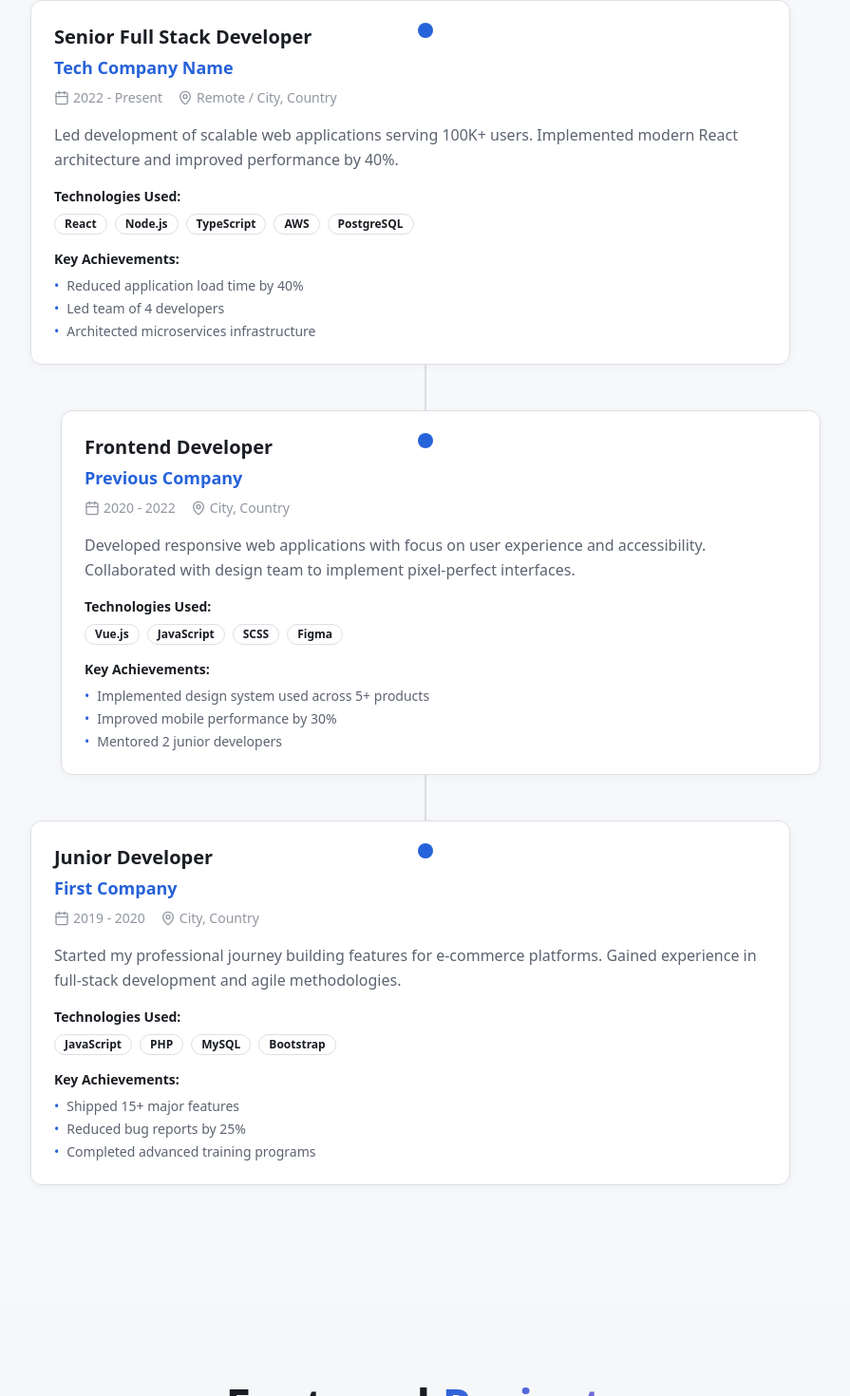
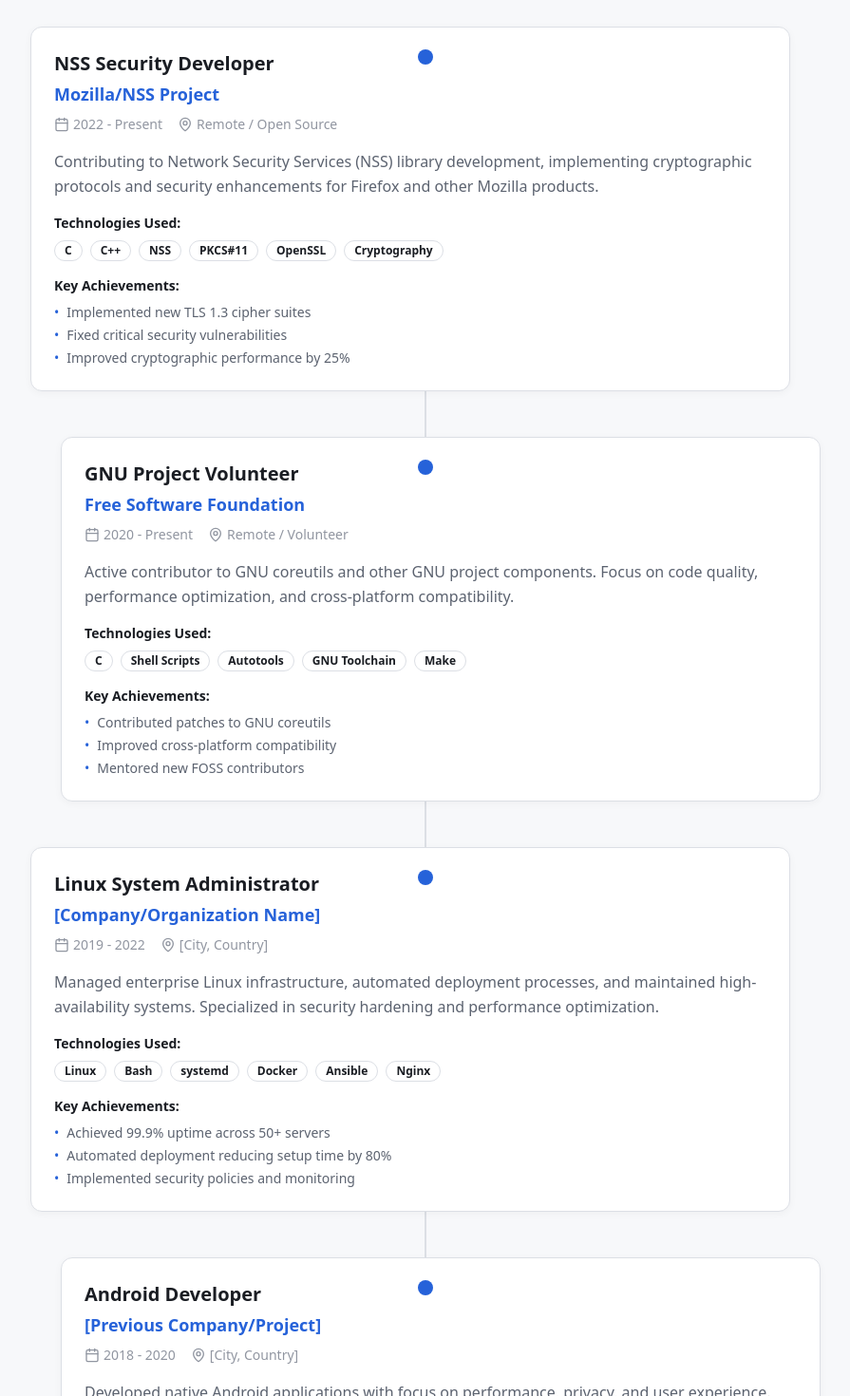
Before and after one commit to Symbian-Bro/Portfolio, a React (Vite) app: page / in a window 1280 px wide. Shown: the part 2560-4030 px from the top of the page at 95% size, without its empty margins (192-1087 px from the left). Built offline with nearby package versions, Linux system fonts and the light colour scheme.

Commit message:
Update work experience
Replace web development experience with native app development, system administration, and GNU Project volunteering.

```diff
--- a/src/components/portfolio/ExperienceSection.tsx
+++ b/src/components/portfolio/ExperienceSection.tsx
@@ -5,42 +5,55 @@ import { Calendar, MapPin } from "lucide-react";
 const ExperienceSection = () => {
   const experiences = [
     {
-      role: "Senior Full Stack Developer",
-      company: "Tech Company Name",
+      role: "NSS Security Developer",
+      company: "Mozilla/NSS Project",
       period: "2022 - Present",
-      location: "Remote / City, Country",
-      description: "Led development of scalable web applications serving 100K+ users. Implemented modern React architecture and improved performance by 40%.",
-      technologies: ["React", "Node.js", "TypeScript", "AWS", "PostgreSQL"],
+      location: "Remote / Open Source",
+      description: "Contributing to Network Security Services (NSS) library development, implementing cryptographic protocols and security enhancements for Firefox and other Mozilla products.",
+      technologies: ["C", "C++", "NSS", "PKCS#11", "OpenSSL", "Cryptography"],
       achievements: [
-        "Reduced application load time by 40%",
-        "Led team of 4 developers",
-        "Architected microservices infrastructure"
+        "Implemented new TLS 1.3 cipher suites",
+        "Fixed critical security vulnerabilities",
+        "Improved cryptographic performance by 25%"
       ]
     },
     {
-      role: "Frontend Developer",
-      company: "Previous Company",
-      period: "2020 - 2022",
-      location: "City, Country",
-      description: "Developed responsive web applications with focus on user experience and accessibility. Collaborated with design team to implement pixel-perfect interfaces.",
-      technologies: ["Vue.js", "JavaScript", "SCSS", "Figma"],
+      role: "GNU Project Volunteer",
+      company: "Free Software Foundation",
+      period: "2020 - Present",
+      location: "Remote / Volunteer",
+      description: "Active contributor to GNU coreutils and other GNU project components. Focus on code quality, performance optimization, and cross-platform compatibility.",
+      technologies: ["C", "Shell Scripts", "Autotools", "GNU Toolchain", "Make"],
       achievements: [
-        "Implemented design system used across 5+ products",
-        "Improved mobile performance by 30%",
-        "Mentored 2 junior developers"
+        "Contributed patches to GNU coreutils",
+        "Improved cross-platform compatibility",
+        "Mentored new FOSS contributors"
       ]
     },
     {
-      role: "Junior Developer",
-      company: "First Company",
-      period: "2019 - 2020",
-      location: "City, Country",
-      description: "Started my professional journey building features for e-commerce platforms. Gained experience in full-stack development and agile methodologies.",
-      technologies: ["JavaScript", "PHP", "MySQL", "Bootstrap"],
+      role: "Linux System Administrator",
+      company: "[Company/Organization Name]",
+      period: "2019 - 2022",
+      location: "[City, Country]",
+      description: "Managed enterprise Linux infrastructure, automated deployment processes, and maintained high-availability systems. Specialized in security hardening and performance optimization.",
+      technologies: ["Linux", "Bash", "systemd", "Docker", "Ansible", "Nginx"],
       achievements: [
-        "Shipped 15+ major features",
-        "Reduced bug reports by 25%",
-        "Completed advanced training programs"
+        "Achieved 99.9% uptime across 50+ servers",
+        "Automated deployment reducing setup time by 80%",
+        "Implemented security policies and monitoring"
+      ]
+    },
+    {
+      role: "Android Developer",
+      company: "[Previous Company/Project]",
+      period: "2018 - 2020",
+      location: "[City, Country]",
+      description: "Developed native Android applications with focus on performance, privacy, and user experience. Specialized in AOSP customization and low-level system integration.",
+      technologies: ["Java", "Kotlin", "Android SDK", "NDK", "AOSP", "JNI"],
+      achievements: [
+        "Published 3+ open-source Android apps",
+        "Contributed to AOSP security enhancements",
+        "Optimized app performance and battery usage"
       ]
     }
   ];
@@ -54,7 +67,7 @@ const ExperienceSection = () => {
             Work <span className="gradient-text">Experience</span>
           </h2>
           <p className="text-xl text-text-secondary max-w-2xl mx-auto">
-            My professional journey and the impact I've made along the way
+            My journey in open-source development, system administration, and native application development
           </p>
         </div>
 
```
